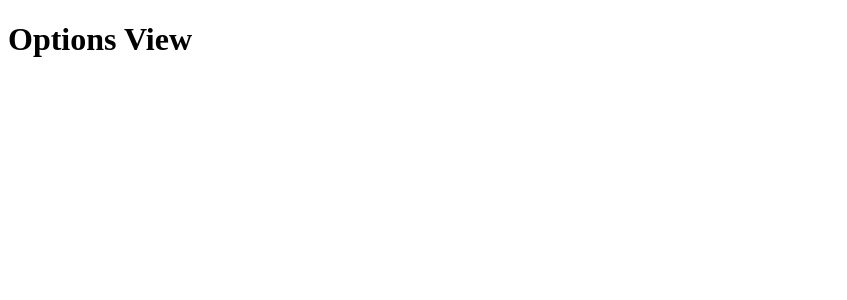
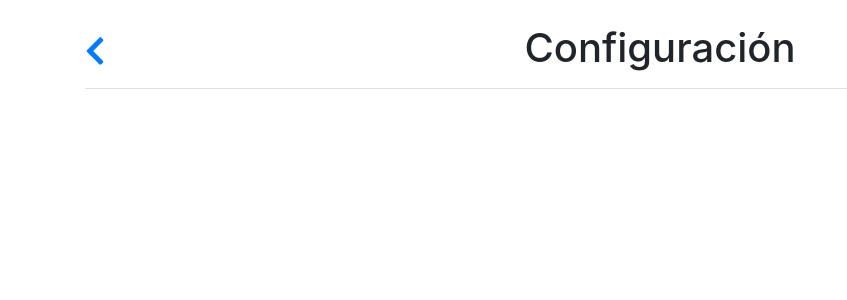
Before and after one commit to herrlegno/SignNotes, a React (Create React App) app: page /options in a window 1280 px wide. Shown: the top 300 px of the page, without its empty margins (0-847 px from the left). Built offline with nearby package versions, Linux system fonts and the light colour scheme.

Commit message:
Adds basic structure of the views

```diff
--- /dev/null
+++ b/src/config/moment.ts
@@ -0,0 +1,8 @@
+import moment from 'moment';
+import 'moment/locale/es';
+
+const lang = navigator.languages[0] || navigator.language;
+
+moment.locale(lang);
+
+export default moment;
--- a/src/index.tsx
+++ b/src/index.tsx
@@ -1,10 +1,15 @@
-import React from "react";
-import ReactDOM from "react-dom";
-import { Provider } from "react-redux";
-import { BrowserRouter as Router, Switch, Route } from "react-router-dom";
-import * as serviceWorker from "./serviceWorker";
-import store from "./store";
-import routes from "./routes";
+import React from 'react';
+import ReactDOM from 'react-dom';
+import { Provider } from 'react-redux';
+import {
+  BrowserRouter as Router,
+  Switch,
+  Route,
+} from 'react-router-dom';
+import * as serviceWorker from './serviceWorker';
+import store from './store';
+import routes from './routes';
+import 'bootstrap/dist/css/bootstrap.min.css';
 
 ReactDOM.render(
   <Provider store={store}>
@@ -16,7 +21,7 @@ ReactDOM.render(
       </Switch>
     </Router>
   </Provider>,
-  document.getElementById("root")
+  document.getElementById('root'),
 );
 
 // If you want your app to work offline and load faster, you can change
--- a/src/views/Home/View.tsx
+++ b/src/views/Home/View.tsx
@@ -1,10 +1,30 @@
-import React from "react";
+import React from 'react';
+import { Link } from 'react-router-dom';
+import { Container, Row, Col } from 'react-bootstrap';
+import { FontAwesomeIcon } from '@fortawesome/react-fontawesome';
+import { faCog } from '@fortawesome/free-solid-svg-icons';
+import classNames from 'classnames';
+import moment from '@app/config/moment';
+import styles from './styles.module.css';
 
 const HomeView: React.FunctionComponent = () => {
+  const month = moment().format('MMMM');
   return (
-    <div>
-      <h1>Home View</h1>
-    </div>
+    <Container className='pt-4'>
+      <Row className='justify-content-md-center'>
+        <Col xs>
+          <div className='d-flex border-bottom pb-2 align-items-center justify-content-between'>
+            <Link to='/options'>
+              <FontAwesomeIcon icon={faCog} size='2x' />
+            </Link>
+            <h1 className={classNames('ml-2', styles.header)}>
+              {month}
+            </h1>
+            <div />
+          </div>
+        </Col>
+      </Row>
+    </Container>
   );
 };
 
--- /dev/null
+++ b/src/views/Home/styles.module.css
@@ -0,0 +1,3 @@
+.header {
+  text-transform: capitalize;
+}
--- a/src/views/Options/View.tsx
+++ b/src/views/Options/View.tsx
@@ -1,10 +1,25 @@
-import React from "react";
+import React from 'react';
+import { Link } from 'react-router-dom';
+import { Container, Row, Col } from 'react-bootstrap';
+import { FontAwesomeIcon } from '@fortawesome/react-fontawesome';
+import { faChevronLeft } from '@fortawesome/free-solid-svg-icons';
+import styles from './styles.module.css';
 
 const OptionsView: React.FunctionComponent = () => {
   return (
-    <div>
-      <h1>Options View</h1>
-    </div>
+    <Container className='pt-4'>
+      <Row className='justify-content-md-center'>
+        <Col xs>
+          <div className='d-flex border-bottom pb-2 align-items-center justify-content-between'>
+            <Link to='/' className={styles.icon}>
+              <FontAwesomeIcon icon={faChevronLeft} size='2x' />
+            </Link>
+            <h1 className='ml-2'>Configuración</h1>
+            <div />
+          </div>
+        </Col>
+      </Row>
+    </Container>
   );
 };
 
--- /dev/null
+++ b/src/views/Options/styles.module.css
@@ -0,0 +1,3 @@
+.icon {
+  width: 32px;
+}
```
